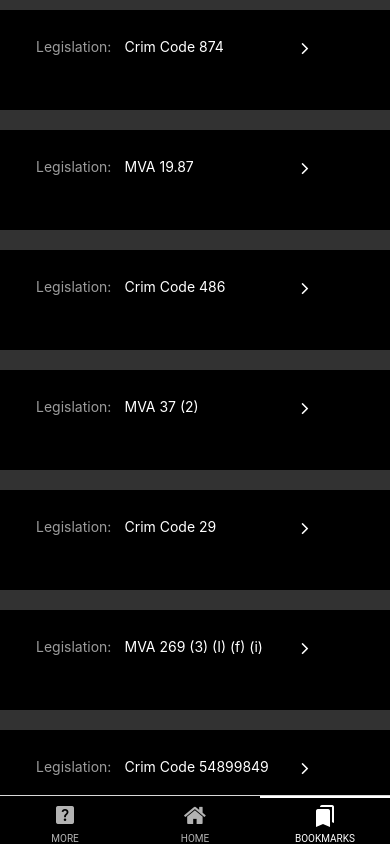
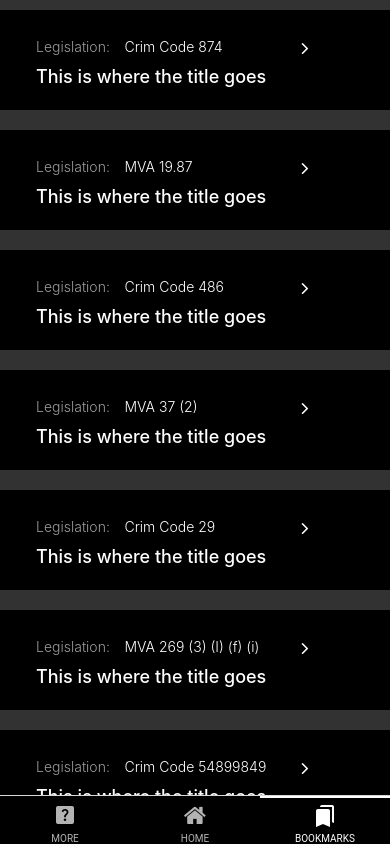
Before and after one commit to OrganizedIsolatedInsect/Field-Point, a React Native app: screen /Bookmarks in a window 390 px wide. Built offline with nearby package versions, Linux system fonts and the light colour scheme.

Commit message:
Expanded to formatting bm screen

```diff
--- a/src/Screens/Bookmark/BookmarkScreen.js
+++ b/src/Screens/Bookmark/BookmarkScreen.js
@@ -34,6 +34,7 @@ const BookmarkScreen = () => {
         }}
       >
         <View style={styles.bookmarkContainer}>
+          <View style={styles.bookmarkFlexContainer}>
             <View style={styles.bookmarkFlexOne}>
               <Text style={styles.bookmarkLabelRender}>Legislation: </Text>
             </View>
@@ -51,6 +52,12 @@ const BookmarkScreen = () => {
                   size={20}
                   style={{ color: Color.primaryText }}
                 />
+              </Text>
+            </View>
+          </View>
+          <View>
+            <Text style={styles.bookmarkTitleRender}>
+              This is where the title goes
             </Text>
           </View>
         </View>
@@ -81,6 +88,7 @@ const BookmarkScreen = () => {
         {/* conditional headers based on section array length */}
 
         <View>
+          {/* here should be a header/search */}
           {/* here should be a breadcrumb */}
           <FlatList
             // data={bookmarks.bookmarkItem}
--- a/src/Shared/styles.js
+++ b/src/Shared/styles.js
@@ -46,8 +46,6 @@ export default StyleSheet.create({
   },
   bookmarkContainer: {
     backgroundColor: Color.black,
-    flexDirection: "row",
-    justifyContent: "space-between",
     width: width,
     height: 100,
     marginTop: 10,
@@ -56,16 +54,26 @@ export default StyleSheet.create({
     paddingBottom: 28,
     paddingLeft: 36,
   },
+  bookmarkFlexContainer: {
+    flexDirection: "row",
+    justifyContent: "space-between",
+  },
   bookmarkTextRender: {
     color: Color.primaryText,
+    fontSize: 14,
+    fontWeight: 300,
   },
   bookmarkLabelRender: {
     color: Color.lightGrey,
+    fontSize: 14,
+    fontWeight: 300,
   },
   bookmarkChevronRender: {
     color: Color.lightGrey,
     flex: 1,
     alignItems: "flex-end",
+    fontSize: 14,
+    fontWeight: 300,
   },
   bookmarkFlexOne: {
     flex: 1,
@@ -75,4 +83,10 @@ export default StyleSheet.create({
     flex: 2,
     alignItems: "flex-start",
   },
+  bookmarkTitleRender: {
+    color: Color.primaryText,
+    fontSize: 18,
+    fontWeight: 500,
+    paddingTop: 8,
+  },
 });
```
Also changed, not shown: src/Data/RoutingLookups.js (added, +25 -0 lines). Lines whose indentation alone changed are shown as unchanged.
